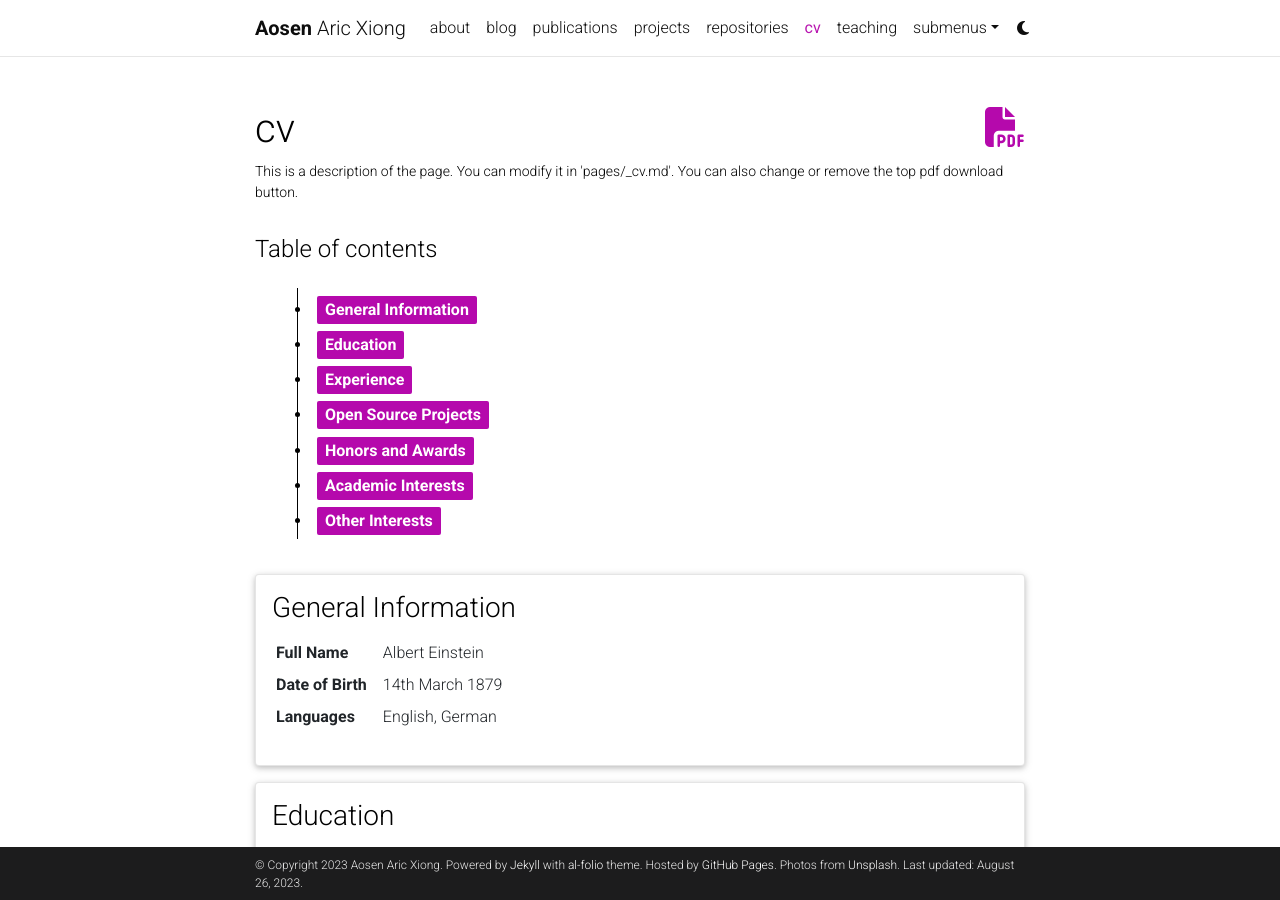
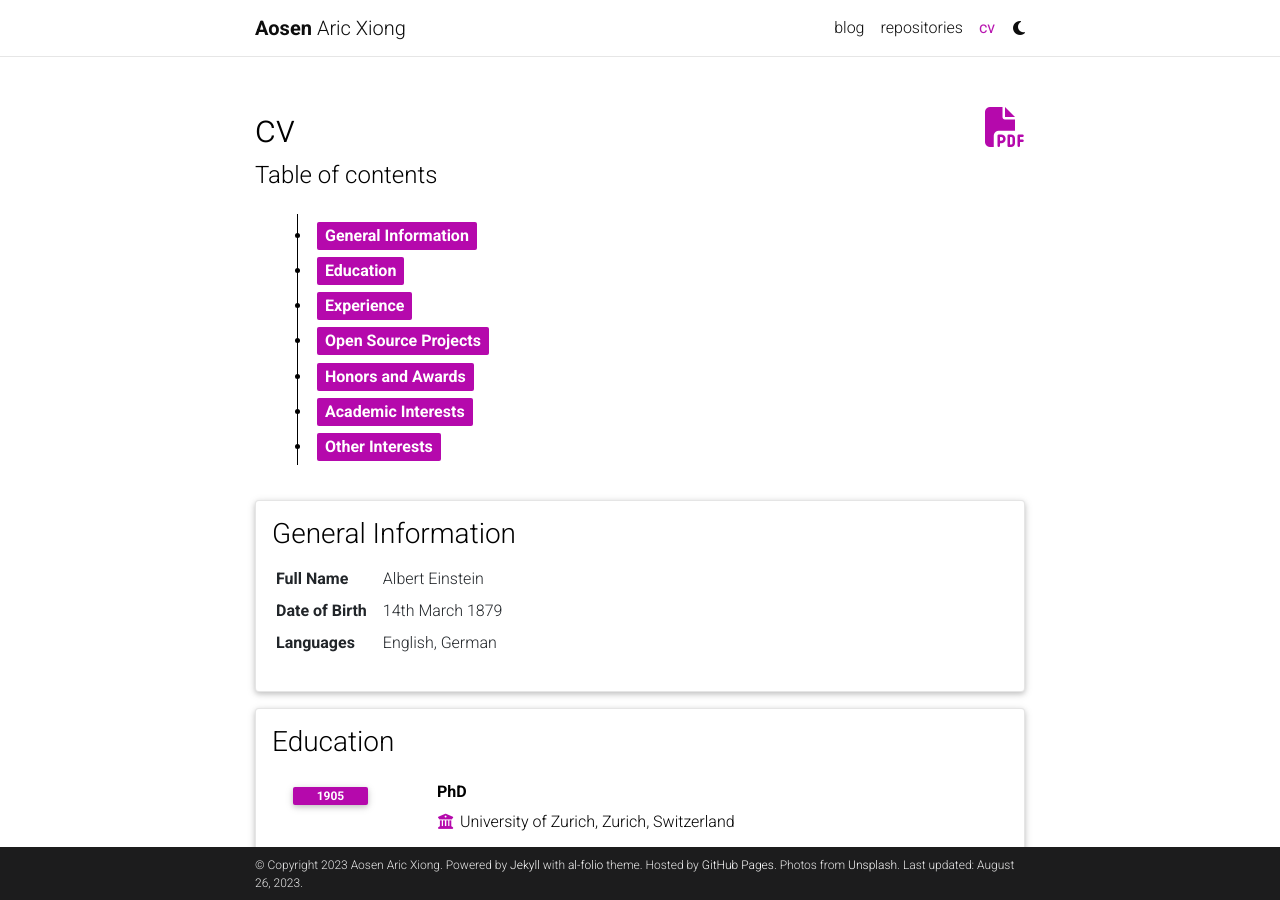
Before and after one commit to Ao-senXiong/ao-senxiong.github.io, a Jekyll site: the page built from _pages/cv.md, in a window 1280 px wide and 900 px high. Built offline with Jekyll 4.4.1, drawn with Linux system fonts in a browser that asks for light colours; comment, search, counter and statistics services are not loaded; a style sheet for code colours, icons or effects is not loaded.

Commit message:
modify layout

```diff
--- a/_pages/cv.md
+++ b/_pages/cv.md
@@ -4,6 +4,6 @@ permalink: /cv/
 title: cv
 nav: true
 nav_order: 4
-cv_pdf: example_pdf.pdf
-description: This is a description of the page. You can modify it in 'pages/_cv.md'. You can also change or remove the top pdf download button.
+cv_pdf: Aosen_s_Resume.pdf
+description:
 ---
```
Also changed, not shown: _pages/about.md (+7 -13 lines), _pages/dropdown.md (+1 -1 lines), _pages/projects.md (+1 -1 lines), _pages/publications.md (+1 -1 lines), _pages/teaching.md (+1 -1 lines), assets/img/myself.jpeg (added).
